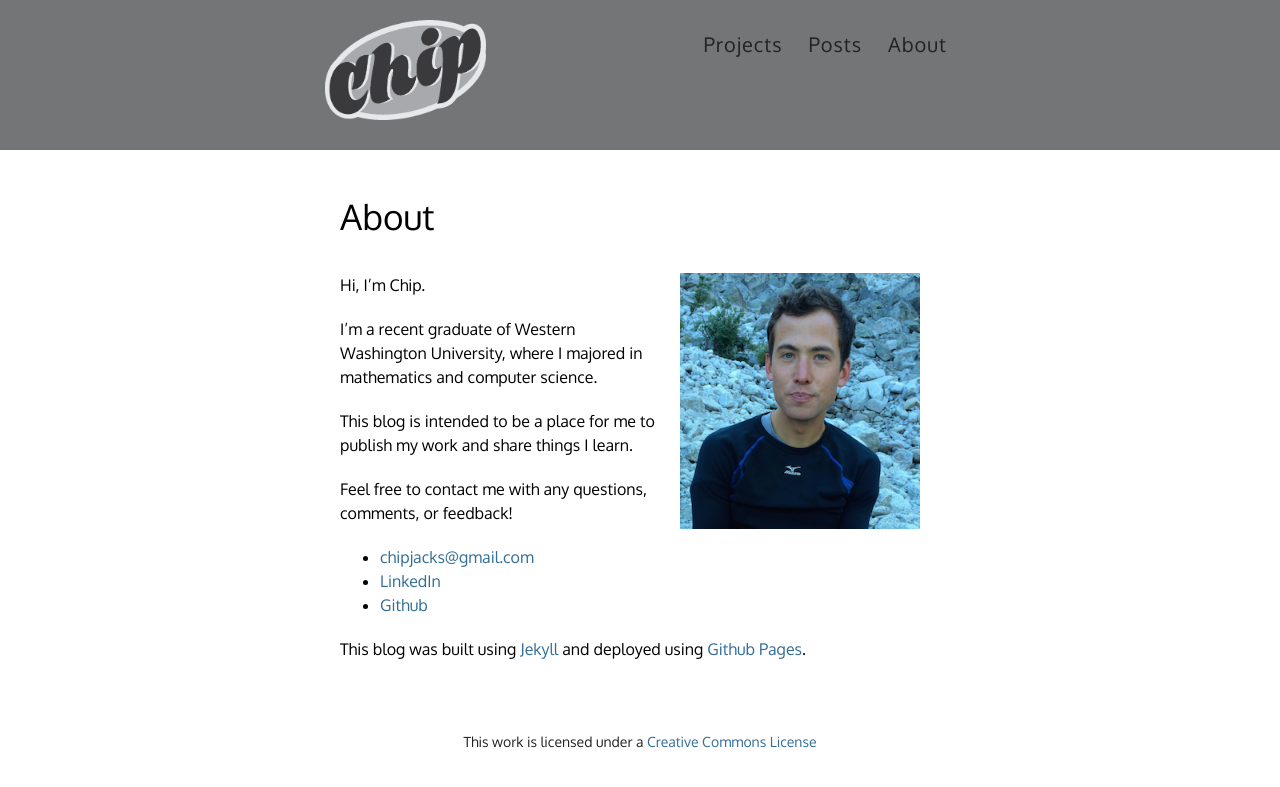
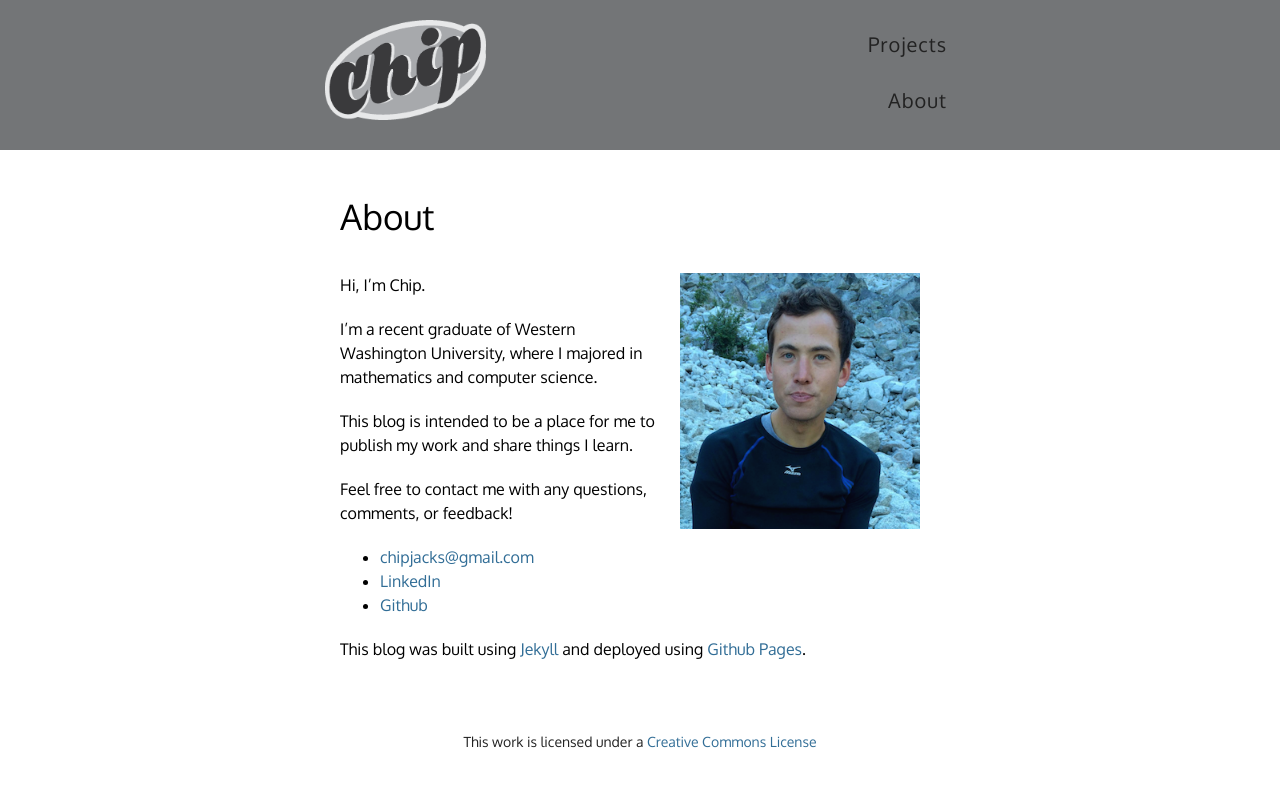
Before and after one commit to chipjacks/chipjacks.github.io, a Jekyll site: the page built from about/index.markdown, in a window 1280 px wide. Shown: the top 787 px of the page. Built offline with Jekyll 4.4.1, drawn with Linux system fonts in a browser that asks for light colours; Markdown is read by kramdown in place of the engine named in the settings.

Commit message:
Revert "Add posts link"
This reverts commit 4b907f94645c5aba9de8d3d0346d9b3b5b70ab91.

```diff
--- a/_layouts/default.html
+++ b/_layouts/default.html
@@ -43,9 +43,9 @@
 						</div>
 						<div class="navigation">
 							<ul>
+								<li><a id="projects-nav" href="/projects">Projects</a></li>
+								<!--								<li><a id="posts-nav"href="/posts">Posts</a></li>	-->
 								<li><a id="about-nav" href="/about">About</a></li>
-								<li><a id="posts-nav"href="/posts">Posts</a></li>
-								<li><a id="projects-nav" href="/projects">Projects</a></li>
 							</ul>
 						</div>
 					</div>
--- a/css/main.css
+++ b/css/main.css
@@ -221,7 +221,6 @@
 .navigation li {
 	padding: 13px;
 	font-size: 20px;
-	float: right;
 }
 
 .navigation a {
```
